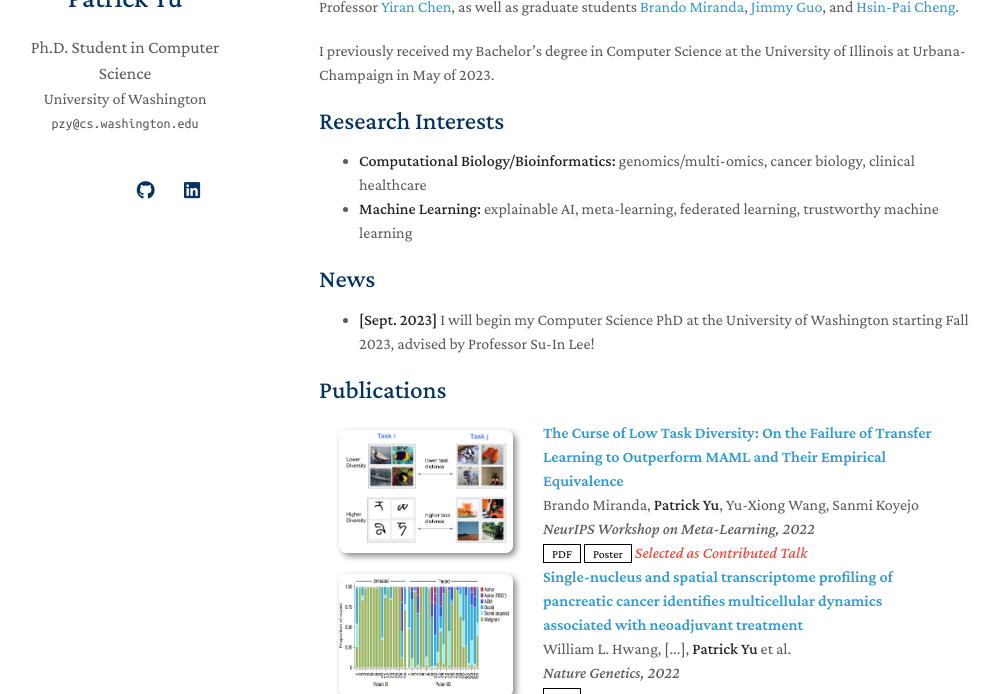
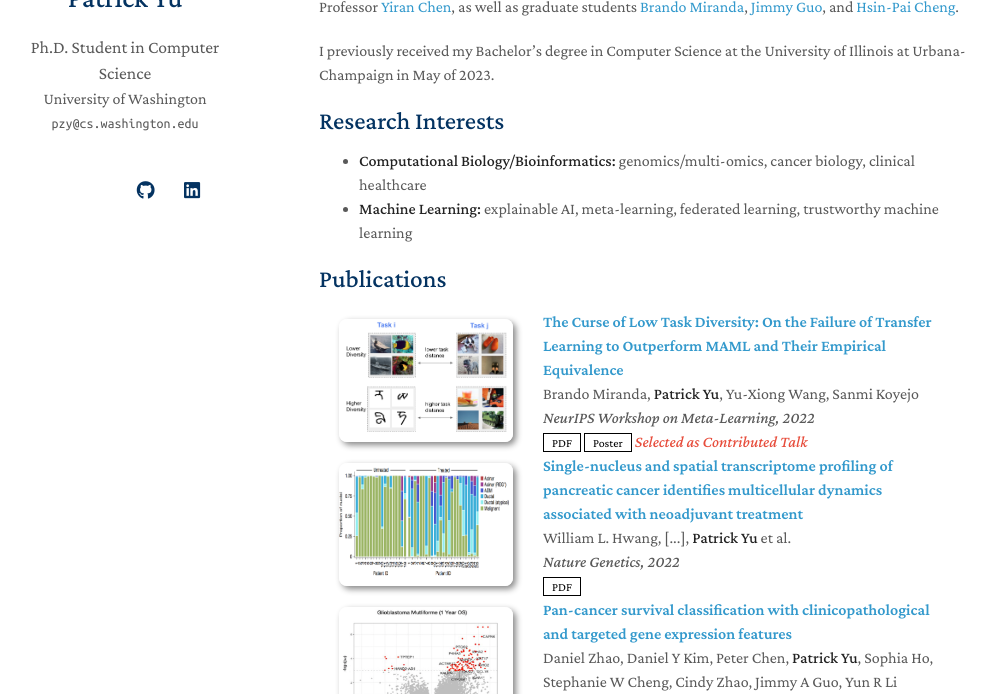
Before and after one commit to patricks-lab/patricks-lab.github.io, a Jekyll site: the page built from index.md, in a window 1280 px wide and 900 px high, cut to the strip 206-900 px from the top of the window. Shown: the whole strip, without its empty margins (151-1151 px from the left). Built offline with Jekyll 4.4.1, drawn with Linux system fonts in a browser that asks for light colours; nearby versions of some CDN libraries; a style sheet for code colours, icons or effects is not loaded; our own code applies the rules of GitHub Pages for plain Markdown files.

Commit message:
dont need news sec

```diff
--- a/index.md
+++ b/index.md
@@ -15,11 +15,6 @@ I previously received my Bachelor's degree in Computer Science at the University
 - **Computational Biology/Bioinformatics:** genomics/multi-omics, cancer biology, clinical healthcare
 - **Machine Learning:** explainable AI, meta-learning, federated learning, trustworthy machine learning
 
-
-## News
-
-- **[Sept. 2023]** I will begin my Computer Science PhD at the University of Washington starting Fall 2023, advised by Professor Su-In Lee!
-
 {% include_relative _includes/publications.md %}
 
 {% include_relative _includes/services.md %}
```
